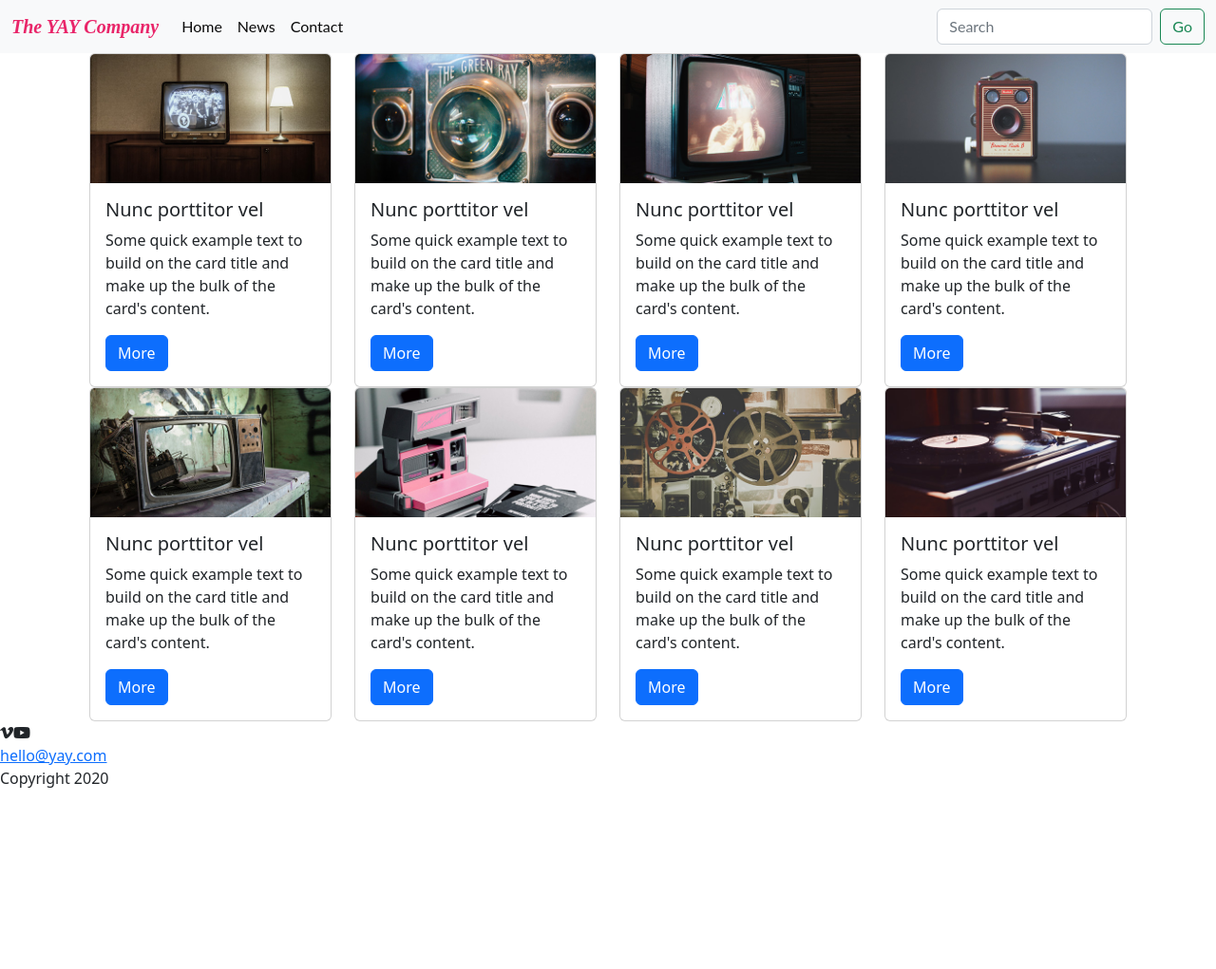
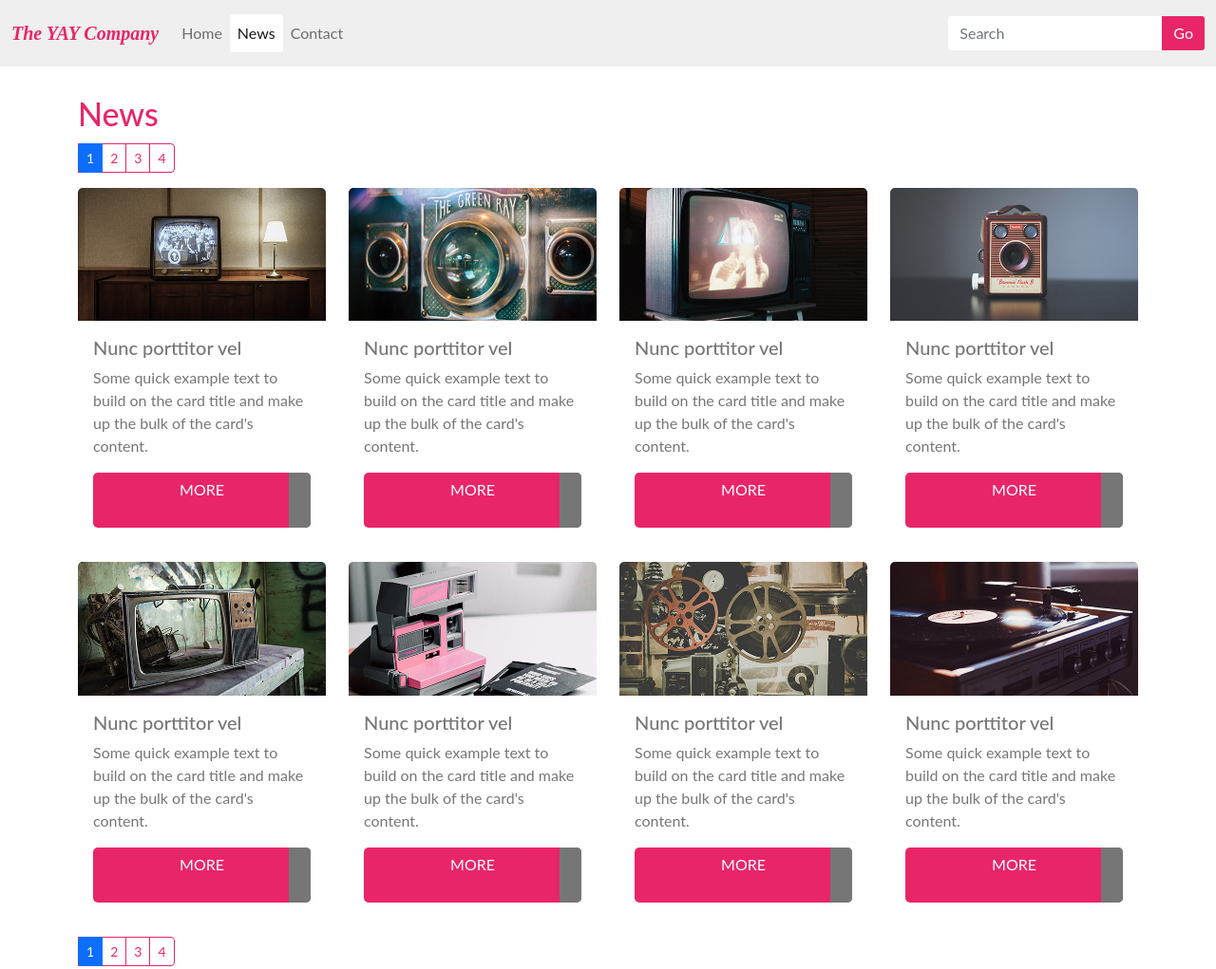
Before and after one commit to Noroff-FEU-Assignments/css-frameworks-ca-piasun, a plain HTML site: page news.html in a window 1280 px wide. Shown: the top 1021 px of the page at 95% size. Before the commit the page ends 832 px from the top, so only its background shows below. Drawn offline with nearby package versions, Linux system fonts and the light colour scheme.

Commit message:
upate css all pages

```diff
--- /dev/null
+++ b/css/_contact.css
@@ -0,0 +1,49 @@
+form.shadow {
+  background-color: var(--background-nav);
+  padding: 20px;
+  border-radius: 3px;
+}
+
+.form-check {
+  display: flex;
+}
+
+.form-check-input {
+  background-color: var(--secondary-colour);
+  min-width: 34px;
+  height: 33px;
+}
+
+.form-check-label {
+  font-size: 15px;
+  padding: 0 0 0 10px;
+}
+
+.btn-primary {
+  background-color: var(--primary-font);
+  border: none;
+  height: 58px;
+  width: 100%;
+}
+
+.btn-primary:hover {
+  background-color: var(--background-hover);
+  color: var(--primary-font);
+}
+
+.list-group-item {
+  display: flex;
+  align-items: left;
+  justify-content: space-around;
+  color: var(--primary-font);
+  border: none;
+}
+
+.list-group-item i {
+  font-size: 35px;
+}
+
+.adress p {
+  margin-bottom: 0;
+  text-align: left;
+}
--- a/css/_home.css
+++ b/css/_home.css
@@ -3,14 +3,30 @@
   background-position: center center;
 }
 
-.carousel-indicators button {
+.carousel-indicators.button {
   width: 30px;
   height: 30px;
   margin: 0 16px;
   border-radius: 3px;
-  color: var(--secondary-colour) !important;
+}
+
+.carousel-indicators.button.active {
+  background-color: var(--secondary-colour);
 }
 
 .carousel-inner {
   max-height: 600px;
 }
+
+h1 {
+  font-size: 34px;
+  color: var(--secondary-colour);
+}
+
+.nav-item img {
+  width: 100%;
+}
+
+.share {
+  display: flex;
+}
--- /dev/null
+++ b/css/_layout.css
@@ -0,0 +1,31 @@
+html,
+body {
+  height: 100%;
+}
+
+body {
+  font-family: "Lato", sans-serif;
+  background-color: var(--background-colour);
+  color: var(--primary-font);
+  font-size: 16px;
+  display: flex;
+  flex-direction: column;
+}
+
+.main {
+  background-color: var(--background-colour);
+}
+
+footer {
+  display: flex;
+  flex-shrink: 0;
+  justify-content: space-between;
+  background-color: var(--background-hover);
+  margin-top: 20px;
+  color: var(--primary-font);
+  padding: 10px;
+}
+
+.wrapper {
+  flex: 1 0 auto;
+}
--- a/css/_nav.css
+++ b/css/_nav.css
@@ -1,27 +1,39 @@
 .navbar-brand {
   font-family: "Playfair Display", serif;
   font-size: 20px;
-  color: var(--secondary-colour) !important;
+  color: var(--secondary-colour);
   font-style: italic;
   font-weight: bold;
 }
 
 .navbar {
-  font-family: "Lato", sans-serif;
+  background-color: var(--background-nav) !important;
+  color: var(--dark-font-colour);
+  height: 70px;
 }
 
-.navbar-nav .nav-item .nav-link {
-  color: var(--dark-font-colour) !important;
+.nav-link.active {
+  background-color: var(--background-hover);
+  border-radius: 3px;
 }
 
-.navbar-nav .nav-item .active > .nav-link {
-  background-color: var(--background-hover) !important;
+.nav-link:hover {
+  background-color: var(--background-hover);
 }
 
 .navbar-toggler {
   border: none;
 }
 
-.form .btn {
-  background-color: var(--secondary-colour) !important;
+form.d-flex input {
+  margin-right: 0 !important;
+  border: none;
+  border-radius: 3px 0 0 3px;
 }
+
+form.d-flex .btn-outline-success {
+  background-color: var(--secondary-colour);
+  color: var(--background-hover);
+  border: none;
+  border-radius: 0 3px 3px 0;
+}
--- /dev/null
+++ b/css/_news.css
@@ -0,0 +1,36 @@
+.news {
+  background-color: var(--background-hover);
+  border-radius: 10px;
+  border: none;
+  margin-bottom: 20px;
+}
+
+.news .btn {
+  background-color: var(--secondary-colour);
+  border-radius: 5px;
+  border: none;
+  width: 100%;
+  text-transform: uppercase;
+  position: relative;
+}
+
+.news .btn:before {
+  content: "";
+  position: absolute;
+  right: 0;
+  top: 0;
+  width: 10%;
+  height: 100%;
+  background-color: var(--primary-font);
+  border-radius: 0 5px 5px 0;
+}
+
+.page-link {
+  border-color: var(--secondary-colour);
+  color: var(--secondary-colour);
+}
+
+li.page-item.active {
+  background-color: var(--secondary-colour);
+  color: var(--background-hover);
+}
--- /dev/null
+++ b/css/_typography.css
@@ -0,0 +1,13 @@
+h1,
+h2,
+h3,
+h4 {
+  font-family: "Lato", sans-serif;
+}
+
+h1 {
+  font-size: 34px;
+  color: var(--secondary-colour);
+  margin-top: 30px;
+  margin-bottom: 10px;
+}
--- a/css/_variables.css
+++ b/css/_variables.css
@@ -1,6 +1,6 @@
 :root {
   --background-colour: radial-gradient(
-    90deg,
+    circle,
     rgba(255, 255, 255, 1) 0%,
     rgba(229, 229, 229, 1) 100%
   );
--- a/css/style.css
+++ b/css/style.css
@@ -1,3 +1,7 @@
 @import "_variables.css";
+@import "_typography.css";
+@import "_layout.css";
 @import "_nav.css";
 @import "_home.css";
+@import "_news.css";
+@import "_contact.css";
--- a/news.html
+++ b/news.html
@@ -21,6 +21,7 @@
     <link href="css/style.css" rel="stylesheet" />
   </head>
   <body>
+    <div class="wrapper">
       <nav class="navbar navbar-expand-lg bg-light">
         <div class="container-fluid">
           <a class="navbar-brand" href="#">The YAY Company</a>
@@ -62,10 +63,21 @@
         </div>
       </nav>
       <div class="container">
-      <div class="container">
+        <h1 class="home">News</h1>
+        <nav aria-label="...">
+          <ul class="pagination pagination-sm">
+            <li class="page-item active" aria-current="page">
+              <span class="page-link">1</span>
+            </li>
+            <li class="page-item"><a class="page-link" href="#">2</a></li>
+            <li class="page-item"><a class="page-link" href="#">3</a></li>
+            <li class="page-item"><a class="page-link" href="#">4</a></li>
+          </ul>
+        </nav>
+
         <div class="row align-items-center">
           <div class="col-sm-12 col-md-6 col-lg-3">
-            <div class="card">
+            <div class="card news">
               <img
                 src="images/news/news-1.jpg"
                 class="card-img-top"
@@ -82,7 +94,7 @@
             </div>
           </div>
           <div class="col-sm-12 col-md-6 col-lg-3">
-            <div class="card">
+            <div class="card news">
               <img
                 src="images/news/news-2.jpg"
                 class="card-img-top"
@@ -99,7 +111,7 @@
             </div>
           </div>
           <div class="col-sm-12 col-md-6 col-lg-3">
-            <div class="card">
+            <div class="card news">
               <img
                 src="images/news/news-3.jpg"
                 class="card-img-top"
@@ -116,7 +128,7 @@
             </div>
           </div>
           <div class="col-sm-12 col-md-6 col-lg-3">
-            <div class="card">
+            <div class="card news">
               <img
                 src="images/news/news-4.jpg"
                 class="card-img-top"
@@ -133,7 +145,7 @@
             </div>
           </div>
           <div class="col-sm-12 col-md-6 col-lg-3">
-            <div class="card">
+            <div class="card news">
               <img
                 src="images/news/news-5.jpg"
                 class="card-img-top"
@@ -150,7 +162,7 @@
             </div>
           </div>
           <div class="col-sm-12 col-md-6 col-lg-3">
-            <div class="card">
+            <div class="card news">
               <img
                 src="images/news/news-6.jpg"
                 class="card-img-top"
@@ -167,7 +179,7 @@
             </div>
           </div>
           <div class="col-sm-12 col-md-6 col-lg-3">
-            <div class="card">
+            <div class="card news">
               <img
                 src="images/news/news-7.jpg"
                 class="card-img-top"
@@ -184,7 +196,7 @@
             </div>
           </div>
           <div class="col-sm-12 col-md-6 col-lg-3">
-            <div class="card">
+            <div class="card news">
               <img
                 src="images/news/news-8.jpg"
                 class="card-img-top"
@@ -201,6 +213,16 @@
             </div>
           </div>
         </div>
+        <nav aria-label="...">
+          <ul class="pagination pagination-sm">
+            <li class="page-item active" aria-current="page">
+              <span class="page-link">1</span>
+            </li>
+            <li class="page-item"><a class="page-link" href="#">2</a></li>
+            <li class="page-item"><a class="page-link" href="#">3</a></li>
+            <li class="page-item"><a class="page-link" href="#">4</a></li>
+          </ul>
+        </nav>
       </div>
     </div>
     <footer>
```
Also changed, not shown: contact.html (+13 -3 lines), index.html (+67 -8 lines). Lines whose indentation alone changed are shown as unchanged.
